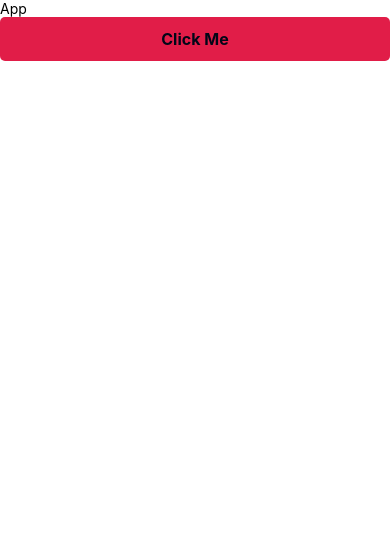
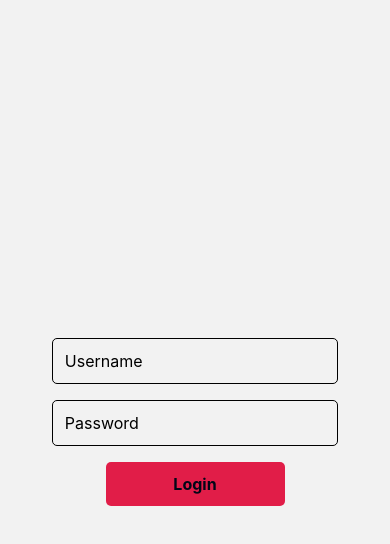
Before and after one commit to jonichi16/sample_project_rn, a React Native app: screen /Auth in a window 390 px wide. Shown: the top 544 px of the page. Built offline with nearby package versions, Linux system fonts and the light colour scheme.

Commit message:
Add navigator and style to login page

```diff
--- a/App.tsx
+++ b/App.tsx
@@ -1,14 +1,8 @@
-import {Text, View} from 'react-native';
 import React from 'react';
-import Button from './src/common/components/buttons/Button';
+import AppNavigation from './src/navigations/AppNavigation';
 
 const App = () => {
-  return (
-    <View>
-      <Text>App</Text>
-      <Button title="Click Me" onPress={() => console.log('Hello')} />
-    </View>
-  );
+  return <AppNavigation />;
 };
 
 export default App;
--- a/package.json
+++ b/package.json
@@ -10,8 +10,12 @@
     "test": "jest"
   },
   "dependencies": {
+    "@react-navigation/native": "^6.1.9",
+    "@react-navigation/native-stack": "^6.9.17",
     "react": "18.2.0",
-    "react-native": "0.72.6"
+    "react-native": "0.72.6",
+    "react-native-safe-area-context": "^4.7.4",
+    "react-native-screens": "^3.27.0"
   },
   "devDependencies": {
     "@babel/core": "^7.20.0",
--- a/src/Authentication/components/index.tsx
+++ b/src/Authentication/components/index.tsx
@@ -1,30 +1,62 @@
-import {StyleSheet, Text, TextInput, View} from 'react-native';
+import {Keyboard, StyleSheet, TextInput, View} from 'react-native';
 import React, {useState} from 'react';
 import Button from '../../common/components/buttons/Button';
+import {Spacing, Typography} from '../../common/styles';
 
 const Authentication = () => {
   const [username, setUsername] = useState('');
   const [password, setPassword] = useState('');
 
+  const onPress = () => {
+    Keyboard.dismiss();
+
+    if (username && password) {
+      setUsername('');
+      setPassword('');
+    }
+  };
+
   return (
-    <View>
+    <View style={styles.container}>
       <TextInput
         testID="UsernameInput"
         placeholder="Username"
         value={username}
+        style={styles.input}
         onChangeText={setUsername}
       />
       <TextInput
         testID="PasswordInput"
         placeholder="Password"
         value={password}
+        style={styles.input}
         onChangeText={setPassword}
+        textContentType="password"
+        secureTextEntry={true}
       />
-      <Button title="Login" onPress={() => console.log('hello')} />
+      <Button title="Login" style={styles.button} onPress={onPress} />
     </View>
   );
 };
 
 export default Authentication;
 
-const styles = StyleSheet.create({});
+const styles = StyleSheet.create({
+  container: {
+    flex: 1,
+    justifyContent: 'center',
+    alignItems: 'center',
+    gap: Spacing.spacing.md,
+    padding: Spacing.spacing.md,
+  },
+  input: {
+    borderWidth: 1,
+    borderRadius: 5,
+    width: '80%',
+    padding: Spacing.spacing.sm,
+    ...Typography.body.md,
+  },
+  button: {
+    width: '50%',
+  },
+});
--- /dev/null
+++ b/src/navigations/AppNavigation.tsx
@@ -0,0 +1,26 @@
+import React from 'react';
+import {createNativeStackNavigator} from '@react-navigation/native-stack';
+import {NavigationContainer} from '@react-navigation/native';
+import Authentication from '../Authentication/components';
+
+export type RootTabParamList = {
+  Auth: undefined;
+};
+
+const Stack = createNativeStackNavigator<RootTabParamList>();
+
+const AppNavigation = () => {
+  return (
+    <NavigationContainer>
+      <Stack.Navigator>
+        <Stack.Screen
+          name="Auth"
+          component={Authentication}
+          options={{headerShown: false}}
+        />
+      </Stack.Navigator>
+    </NavigationContainer>
+  );
+};
+
+export default AppNavigation;
```
Also changed, not shown: 3 other files (tests, documents, lock files or other folders).
